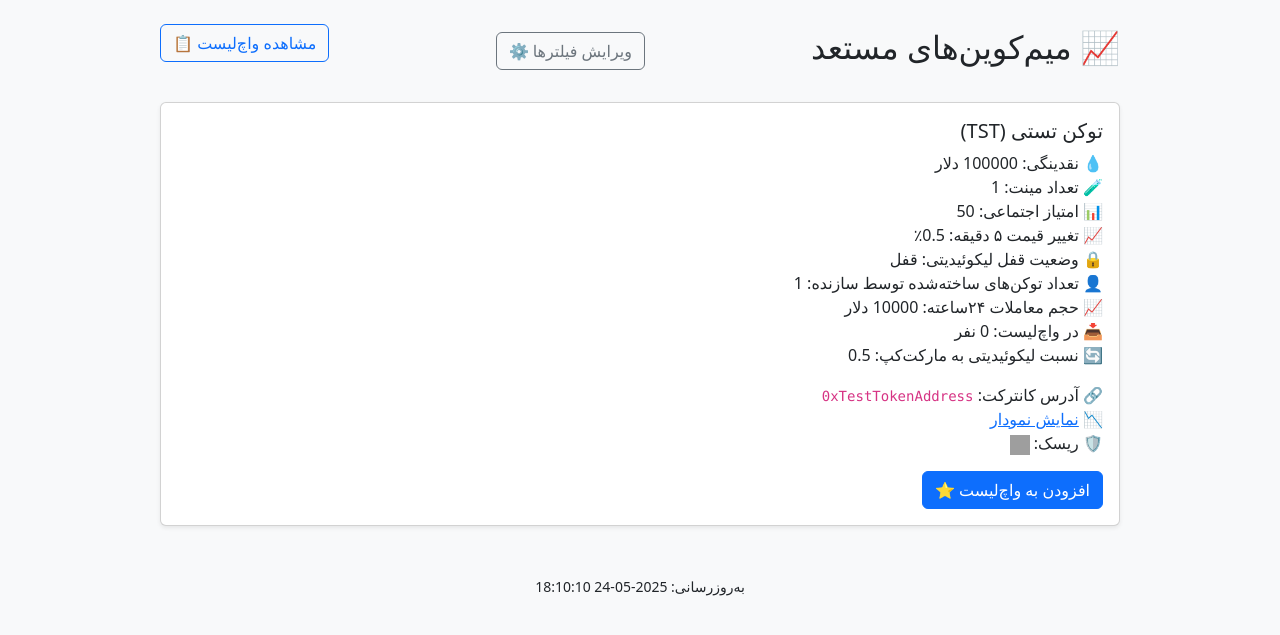
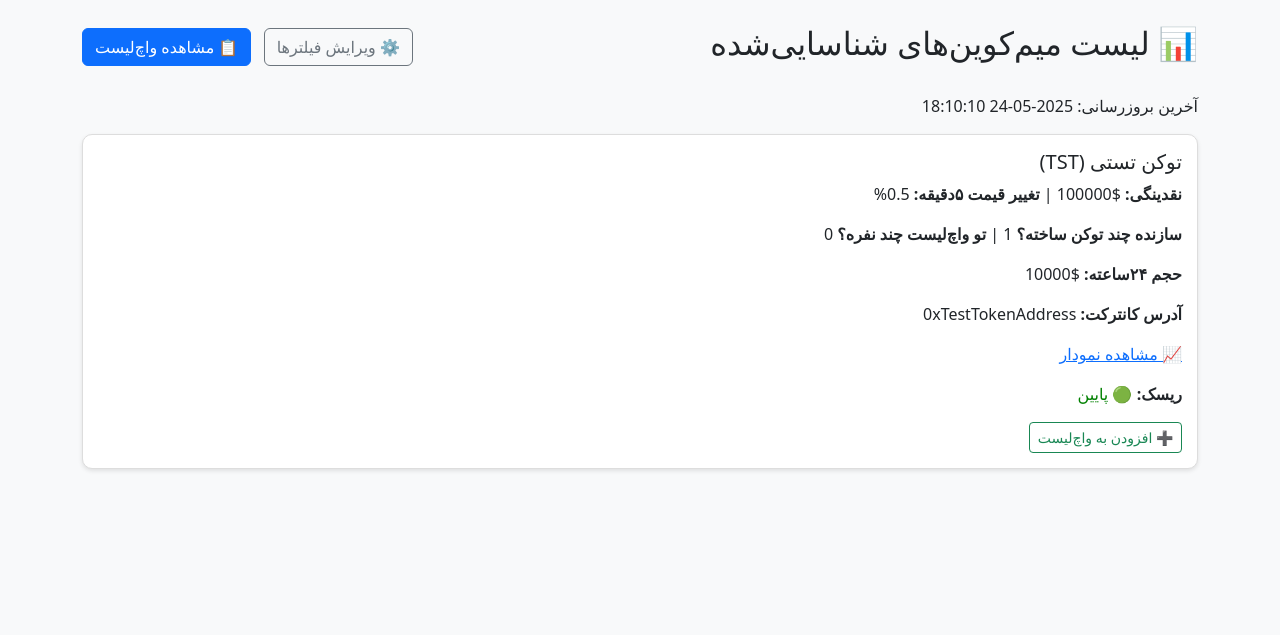
Before and after one commit to tmg1981/mim, a Flask app: page / in a window 1280 px wide. Shown: the top 635 px of the page. Run offline with Flask 3, Linux system fonts and the light colour scheme; grey boxes are pictures that could not be loaded.

Commit message:
14040303-1011

```diff
--- a/templates/index.html
+++ b/templates/index.html
@@ -1,83 +1,76 @@
 <!DOCTYPE html>
-<html lang="fa">
+<html lang="fa" dir="rtl">
 <head>
   <meta charset="UTF-8">
-    <title>میم‌کوین‌های مستعد</title>
-    <link href="https://cdn.jsdelivr.net/npm/bootstrap@5.3.0/dist/css/bootstrap.rtl.min.css" rel="stylesheet">
+  <title>میم‌کوین‌شناس</title>
+  <link rel="stylesheet" href="https://cdn.jsdelivr.net/npm/bootstrap@5.3.0/dist/css/bootstrap.rtl.min.css">
   <style>
     body {
       background-color: #f8f9fa;
-            direction: rtl;
     }
     .token-card {
-            margin-bottom: 20px;
+      border: 1px solid #ddd;
+      border-radius: 10px;
+      padding: 15px;
+      background-color: white;
+      box-shadow: 0 2px 4px rgba(0,0,0,0.1);
+      margin-bottom: 15px;
     }
-        .risk-icon {
-            width: 20px;
-            height: 20px;
-        }
-        .container-narrow {
-            max-width: 960px;
-            margin: auto;
+    .risk-low { color: green; }
+    .risk-medium { color: orange; }
+    .risk-high { color: red; }
+    .token-actions {
+      margin-top: 10px;
     }
   </style>
 </head>
-<body>
-<div class="container-narrow py-4">
+<body class="container py-4">
+
   <div class="d-flex justify-content-between align-items-center mb-4">
-        <h2>📈 میم‌کوین‌های مستعد</h2>
-        <a href="/edit_filters" class="btn btn-outline-secondary">ویرایش فیلترها ⚙️</a>
-	<!-- اضافه کردن دکمه مشاهده واچ‌لیست -->
-	<a href="/watchlist" class="btn btn-outline-primary float-start mb-3">
- 	 مشاهده واچ‌لیست 📋
-	</a>
-
+    <h2>📊 لیست میم‌کوین‌های شناسایی‌شده</h2>
+    <div>
+      <a href="/edit_filters" class="btn btn-outline-secondary me-2">⚙️ ویرایش فیلترها</a>
+      <a href="/watchlist" class="btn btn-primary">📋 مشاهده واچ‌لیست</a>
+    </div>
   </div>
 
-    {% if tokens %}
+  <p>آخرین بروزرسانی: {{ last_updated }}</p>
+
   {% for token in tokens %}
-            <div class="card token-card shadow-sm">
-                <div class="card-body">
-                    <h5 class="card-title">{{ token.name }} ({{ token.symbol }})</h5>
-                    <p class="card-text">
-                        💧 نقدینگی: {{ token.liquidity_usd }} دلار<br>
-                        🧪 تعداد مینت: {{ token.mint_count }}<br>
-                        📊 امتیاز اجتماعی: {{ token.social_score }}<br>
-                        📈 تغییر قیمت ۵ دقیقه: {{ token.price_change_5m }}٪<br>
-                        🔒 وضعیت قفل لیکوئیدیتی: {{ token.liquidity_locked }}<br>
-                        👤 تعداد توکن‌های ساخته‌شده توسط سازنده: {{ token.creator_token_count }}<br>
-                        📈 حجم معاملات ۲۴ساعته: {{ token.volume_24h }} دلار<br>
-                        📥 در واچ‌لیست: {{ token.watchlist_count }} نفر<br>
-                        🔄 نسبت لیکوئیدیتی به مارکت‌کپ: {{ token.liquidity_to_mc }}
-                    </p>
-                    <p class="card-text">
-                        🔗 آدرس کانترکت: <code>{{ token.address }}</code><br>
-                        📉 <a href="{{ token.chart_url }}" target="_blank">نمایش نمودار</a><br>
-                        🛡️ ریسک:
+    <div class="token-card">
+      <h5>{{ token.name }} ({{ token.symbol }})</h5>
+      <p><strong>نقدینگی:</strong> ${{ token.liquidity_usd }} | <strong>تغییر قیمت ۵دقیقه:</strong> {{ token.price_change_5m }}%</p>
+      <p><strong>سازنده چند توکن ساخته؟</strong> {{ token.creator_token_count }} | <strong>تو واچ‌لیست چند نفره؟</strong> {{ token.watchlist_count }}</p>
+      <p><strong>حجم ۲۴ساعته:</strong> ${{ token.volume_24h }}</p>
+      <p><strong>آدرس کانترکت:</strong> {{ token.address }}</p>
+      <p><a href="{{ token.chart_url }}" target="_blank">📈 مشاهده نمودار</a></p>
+
+      <p>
+        <strong>ریسک:</strong>
         {% if token.risk_level == 'low' %}
-                            <img src="https://img.icons8.com/color/48/000000/checkmark--v1.png" alt="Low Risk" class="risk-icon" title="ریسک کم">
+          <span class="risk-low">🟢 پایین</span>
         {% elif token.risk_level == 'medium' %}
-                            <img src="https://img.icons8.com/color/48/000000/error--v1.png" alt="Medium Risk" class="risk-icon" title="ریسک متوسط">
+          <span class="risk-medium">🟠 متوسط</span>
         {% else %}
-                            <img src="https://img.icons8.com/color/48/000000/high-risk.png" alt="High Risk" class="risk-icon" title="ریسک بالا">
+          <span class="risk-high">🔴 بالا</span>
         {% endif %}
       </p>
-                    <form action="/watch" method="post">
+
+      <div class="token-actions">
+        {% if token.address in watchlist %}
+          <form action="/unwatch" method="POST" style="display:inline;">
             <input type="hidden" name="token_address" value="{{ token.address }}">
-                        <button type="submit" class="btn btn-primary">افزودن به واچ‌لیست ⭐</button>
+            <button type="submit" class="btn btn-sm btn-outline-danger">❌ حذف از واچ‌لیست</button>
           </form>
+        {% else %}
+          <form action="/watch" method="POST" style="display:inline;">
+            <input type="hidden" name="token_address" value="{{ token.address }}">
+            <button type="submit" class="btn btn-sm btn-outline-success">➕ افزودن به واچ‌لیست</button>
+          </form>
+        {% endif %}
       </div>
     </div>
   {% endfor %}
-    {% else %}
-        <div class="alert alert-info text-center">
-            🎯 هیچ توکنی یافت نشد. در حال نمایش توکن تستی برای بررسی...
-        </div>
-    {% endif %}
 
-    <div class="text-center mt-5">
-        <small>به‌روزرسانی: {{ last_updated }}</small>
-    </div>
-</div>
 </body>
 </html>
```
Also changed, not shown: templates/filters.html (+53 -39 lines), templates/watchlist.html (+54 -22 lines). Lines whose indentation alone changed are shown as unchanged.
